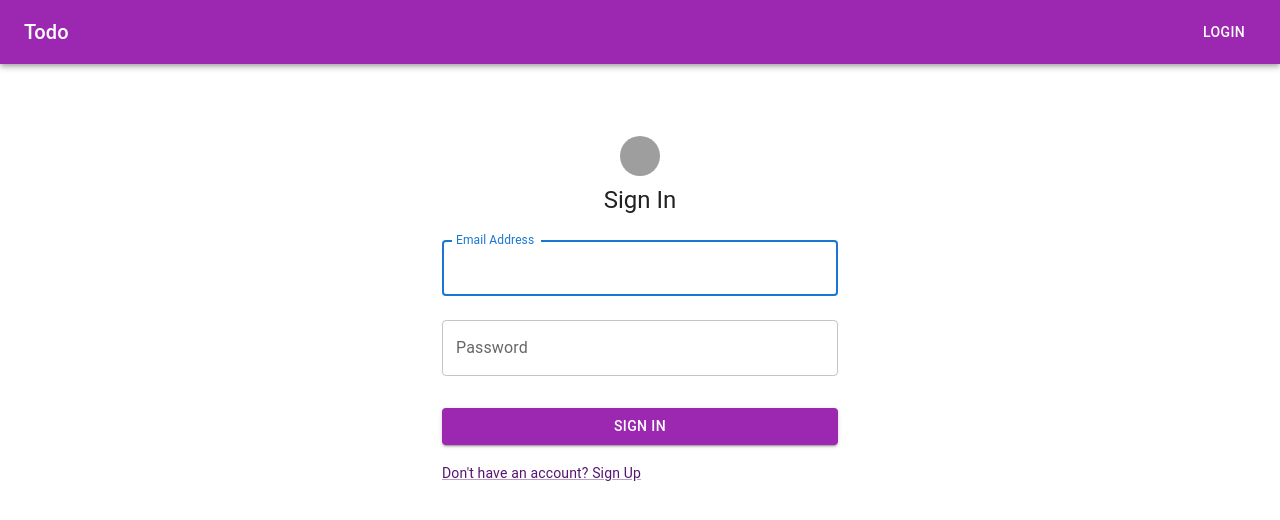
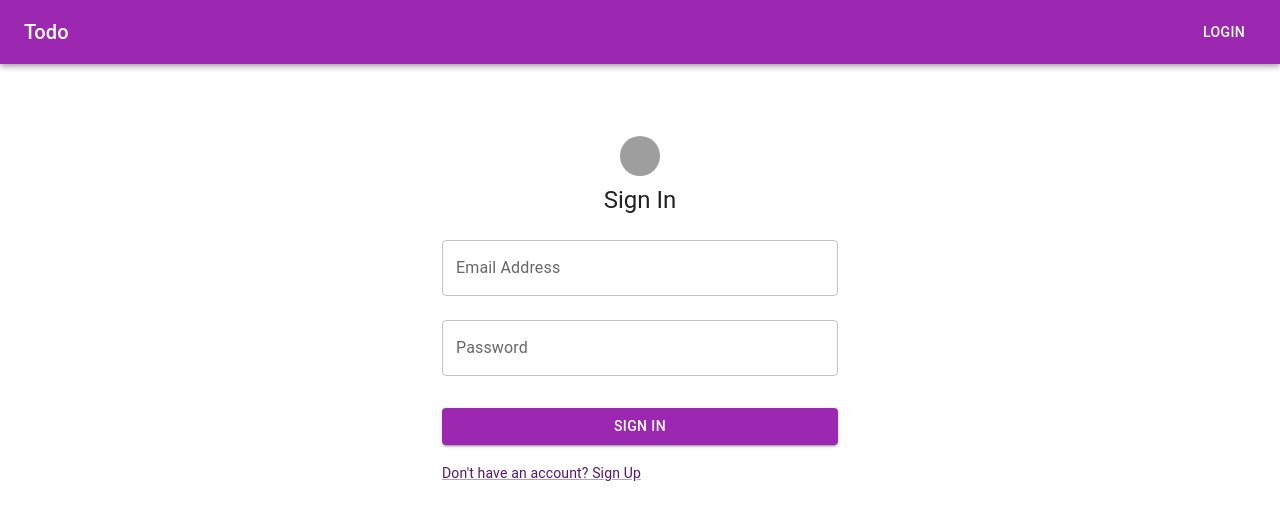
Before and after one commit to shaimagh/todo-client, a Next.js app: page /login in a window 1280 px wide. Shown: the top 520 px of the page. Built offline with nearby package versions, Linux system fonts and the light colour scheme; grey boxes are pictures that could not be loaded.

Commit message:
TDA-3 Add validationSchema prop to LoginForm

```diff
--- a/components/LoginForm.js
+++ b/components/LoginForm.js
@@ -1,13 +1,27 @@
-import { Button } from '@mui/material';
+import { LoadingButton } from '@mui/lab';
 import { Formik } from 'formik';
+import * as Yup from 'yup';
 
 import { InputField } from './InputField';
 
 const defaultInitialValues = { email: '', password: '' };
 
-export function LoginForm({ initialValues = defaultInitialValues, onSubmit }) {
+const validationSchema = Yup.object().shape({
+  email: Yup.string().email().required(),
+  password: Yup.string().min(6).required()
+});
+
+export function LoginForm({
+  initialValues = defaultInitialValues,
+  onSubmit,
+  loading
+}) {
   return (
-    <Formik initialValues={initialValues} onSubmit={onSubmit}>
+    <Formik
+      initialValues={initialValues}
+      validationSchema={validationSchema}
+      onSubmit={onSubmit}
+    >
       {({ handleSubmit }) => (
         <div>
           <InputField
@@ -15,7 +29,7 @@ export function LoginForm({ initialValues = defaultInitialValues, onSubmit }) {
             margin="normal"
             label="Email Address"
             autoComplete="email"
-            autoFocus
+            disabled={loading}
           />
           <InputField
             name="password"
@@ -23,16 +37,19 @@ export function LoginForm({ initialValues = defaultInitialValues, onSubmit }) {
             label="Password"
             type="password"
             autoComplete="current-password"
+            disabled={loading}
           />
-          <Button
+          <LoadingButton
+            type="submit"
             fullWidth
             variant="contained"
             sx={{ mt: 3, mb: 2 }}
             color="secondary"
             onClick={handleSubmit}
+            loading={loading}
           >
             Sign In
-          </Button>
+          </LoadingButton>
         </div>
       )}
     </Formik>
```
